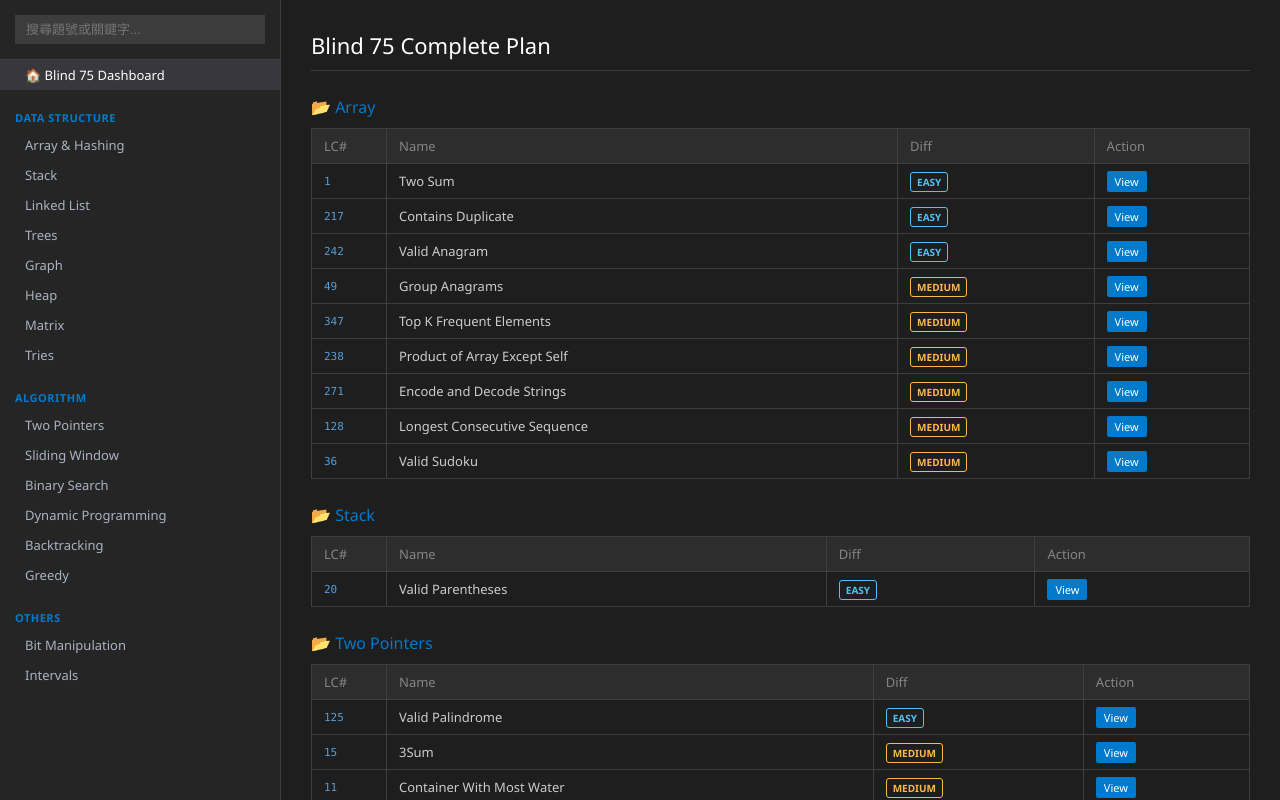
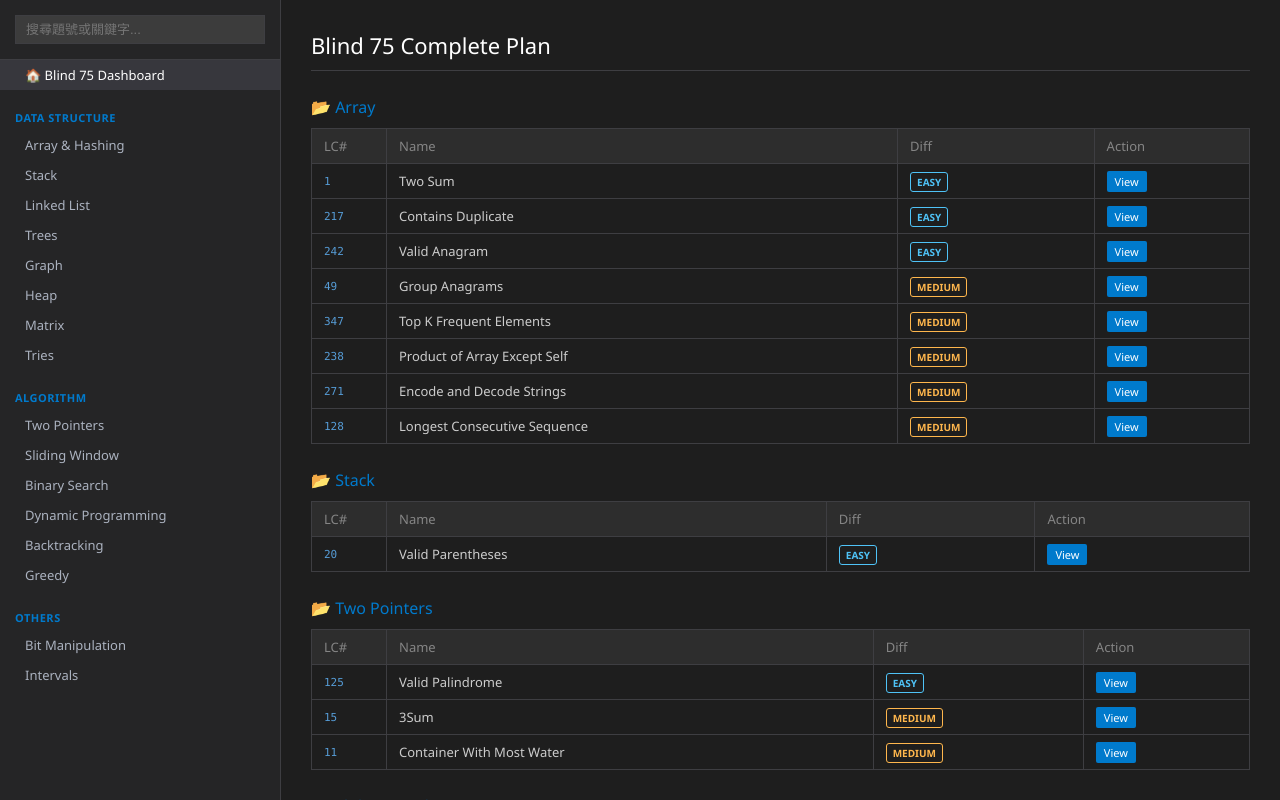
Before and after one commit to galant1230/Visualize_Leetcode, a plain HTML site: page index.html in a window 1280 px wide. Drawn offline with Linux system fonts and the light colour scheme.

Commit message:
Update index.html

```diff
--- a/index.html
+++ b/index.html
@@ -93,7 +93,7 @@
 
 <script>
   const blind75Data = [
-    // Array (9)
+    // Array (8)
     { id: '1', cat: 'array', name: 'Two Sum', diff: 'easy', path: 'problems/資料結構/Array/Easy/1.Two_Sum.html' },
     { id: '217', cat: 'array', name: 'Contains Duplicate', diff: 'easy', path: 'problems/資料結構/Array/Easy/217.Contains_Duplicate.html' },
     { id: '242', cat: 'array', name: 'Valid Anagram', diff: 'easy', path: 'problems/資料結構/Hash_Table/easy/242.Valid_Anagram.html' },
@@ -102,7 +102,7 @@
     { id: '238', cat: 'array', name: 'Product of Array Except Self', diff: 'medium', path: 'problems/資料結構/Array/Medium/238.Product_of_Array_Except_Self.html' },
     { id: '271', cat: 'array', name: 'Encode and Decode Strings', diff: 'medium', path: 'problems/其他/String/Medium/271.encode_decode_visualization.html' },
     { id: '128', cat: 'array', name: 'Longest Consecutive Sequence', diff: 'medium', path: 'problems/資料結構/Hash_Table/medium/128.Longest_Consecutive_Sequence.html' },
-    { id: '36', cat: 'array', name: 'Valid Sudoku', diff: 'medium', path: '#' },
+
     // Two Pointers (3)
     { id: '125', cat: 'twopointers', name: 'Valid Palindrome', diff: 'easy', path: 'problems/演算法/Double_Pointer/Easy/125.valid_palindrome.html' },
     { id: '15', cat: 'twopointers', name: '3Sum', diff: 'medium', path: 'problems/演算法/Double_Pointer/Medium/15.3Sum.html' },
@@ -124,7 +124,7 @@
     { id: '143', cat: 'linkedlist', name: 'Reorder List', diff: 'medium', path: 'problems/資料結構/Linked_list/Medium/143.Reorder_List.html' },
     { id: '19', cat: 'linkedlist', name: 'Remove Nth Node From End', diff: 'medium', path: 'problems/資料結構/Linked_list/Medium/19.Remove_Nth_Node_From_End_of_List.html' },
     { id: '23', cat: 'linkedlist', name: 'Merge K Sorted Lists', diff: 'hard', path: 'problems/資料結構/Linked_list/Hard/23.Merge_k_Sorted_Lists.html' },
-    // Trees (12)
+    // Trees (11)
     { id: '226', cat: 'tree', name: 'Invert Binary Tree', diff: 'easy', path: 'problems/資料結構/Tree/Easy/226.invert_binary_tree_visualizer.html' },
     { id: '104', cat: 'tree', name: 'Maximum Depth of Binary Tree', diff: 'easy', path: 'problems/資料結構/Tree/Easy/104.max_depth_binary_tree.html' },
     { id: '100', cat: 'tree', name: 'Same Tree', diff: 'easy', path: 'problems/資料結構/Tree/Easy/100.same_tree_visualizer.html' },
@@ -136,14 +136,12 @@
     { id: '105', cat: 'tree', name: 'Construct Binary Tree (Pre/In)', diff: 'medium', path: 'problems/資料結構/Tree/Medium/105.Build_Tree_Visualizer.html' },
     { id: '124', cat: 'tree', name: 'Binary Tree Max Path Sum', diff: 'hard', path: 'problems/資料結構/Tree/Hard/124.Binary_Tree_Maximum_Path_Sum.html' },
     { id: '297', cat: 'tree', name: 'Serialize/Deserialize Binary Tree', diff: 'hard', path: 'problems/資料結構/Tree/Hard/297_Serialize_Deserialize_BFS_Visualizer.html' },
-    { id: '103', cat: 'tree', name: 'Binary Tree Zigzag', diff: 'medium', path: '#' },
+
     // Tries (3)
     { id: '208', cat: 'tries', name: 'Implement Trie', diff: 'medium', path: 'problems/資料結構/Tries/Medium/208.trie_combined_visualizer.html' },
     { id: '211', cat: 'tries', name: 'Add and Search Word', diff: 'medium', path: 'problems/資料結構/Tries/Medium/211.Design_Add_and_Search_Words_Data_Structure.html' },
     { id: '212', cat: 'tries', name: 'Word Search II', diff: 'hard', path: 'problems/資料結構/Tries/Hard/212.Word_Search_II.html' },
-    // Heap (3)
-    { id: '347', cat: 'heap', name: 'Top K Frequent Elements', diff: 'medium', path: '#' },
-    { id: '215', cat: 'heap', name: 'Kth Largest Element', diff: 'medium', path: '#' },
+    // Heap (1)
     { id: '295', cat: 'heap', name: 'Median from Data Stream', diff: 'hard', path: 'problems/資料結構/Heap/Hard/295.Find_Median_from_Data_Stream.html' },
     // Backtracking (2)
     { id: '39', cat: 'backtracking', name: 'Combination Sum', diff: 'medium', path: 'problems/演算法/Backtracking/Medium/39.Combination_Sum.html' },
```
